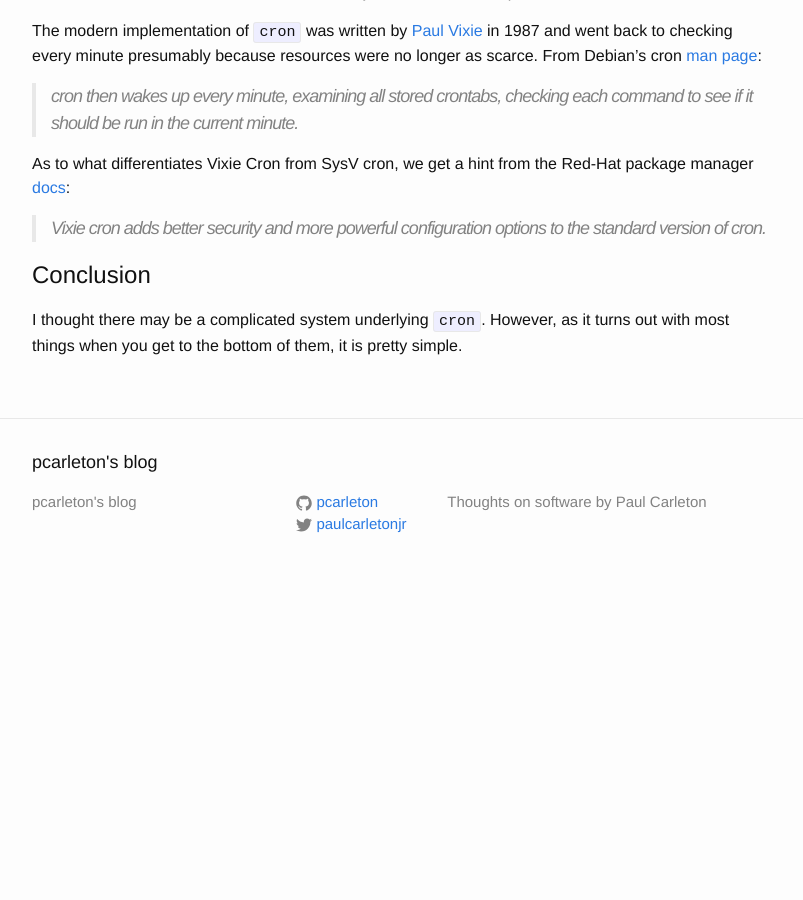
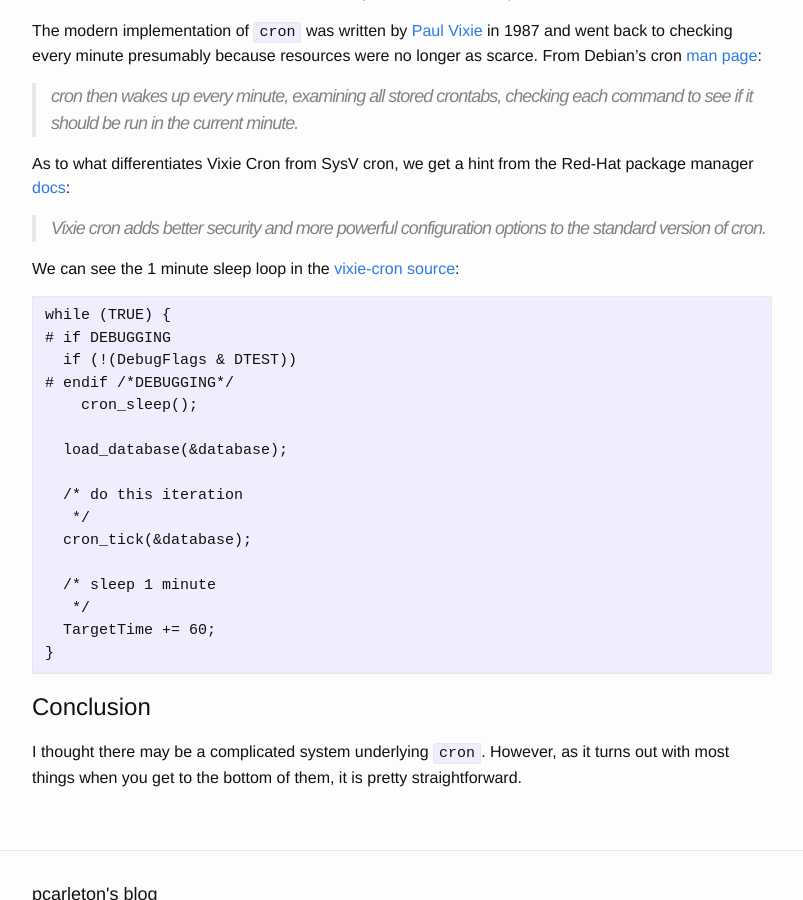
Before and after one commit to pcarleton/pcarleton.github.io, a Jekyll site: the page built from _posts/2016-09-13-cron.md, in a window 1280 px wide and 900 px high, scrolled down 624 px. Shown: the whole window, without its empty margins (238-1041 px from the left). Built offline with Jekyll 4.4.1, drawn with Linux system fonts in a browser that asks for light colours; comment, search, counter and statistics services are not loaded; before the commit the page ends 1220 px from its top, so only the background shows below that.

Commit message:
Add vixe-cron source snippet

````diff
--- a/_posts/2016-09-13-cron.md
+++ b/_posts/2016-09-13-cron.md
@@ -21,10 +21,30 @@ As to what differentiates Vixie Cron from SysV cron, we get a hint from the Red-
 
 > Vixie cron adds better security and more powerful configuration options to the standard version of cron.
 
+We can see the 1 minute sleep loop in the [vixie-cron source][8]:
+
+```
+while (TRUE) {
+# if DEBUGGING
+  if (!(DebugFlags & DTEST))
+# endif /*DEBUGGING*/
+    cron_sleep();
+
+  load_database(&database);
+
+  /* do this iteration
+   */
+  cron_tick(&database);
+
+  /* sleep 1 minute
+   */
+  TargetTime += 60;
+}
+```
 
 # Conclusion
 
-I thought there may be a complicated system underlying `cron`.  However, as it turns out with most things when you get to the bottom of them, it is pretty simple.
+I thought there may be a complicated system underlying `cron`.  However, as it turns out with most things when you get to the bottom of them, it is pretty straightforward.
 
 
 [1]:http://stackoverflow.com/questions/3982957/how-does-cron-internally-schedule-jobs
@@ -34,3 +54,4 @@ I thought there may be a complicated system underlying `cron`.  However, as it t
 [5]:https://en.wikipedia.org/wiki/Paul_Vixie
 [6]:https://wiki.gentoo.org/wiki/Cron#vixie-cron
 [7]:http://troy.jdmz.net/cron/
+[8]:https://github.com/rhuitl/uClinux/blob/master/user/vixie-cron/cron.c#L117-L132
````
